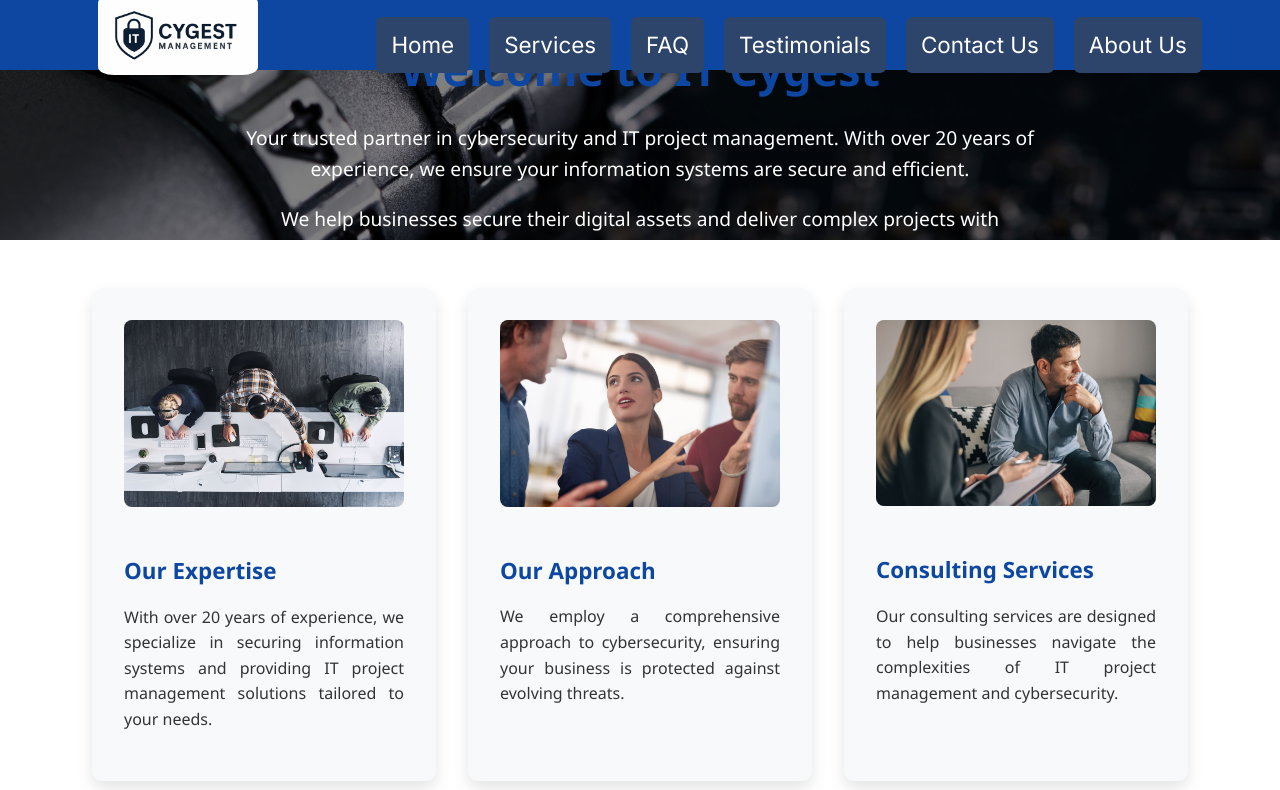
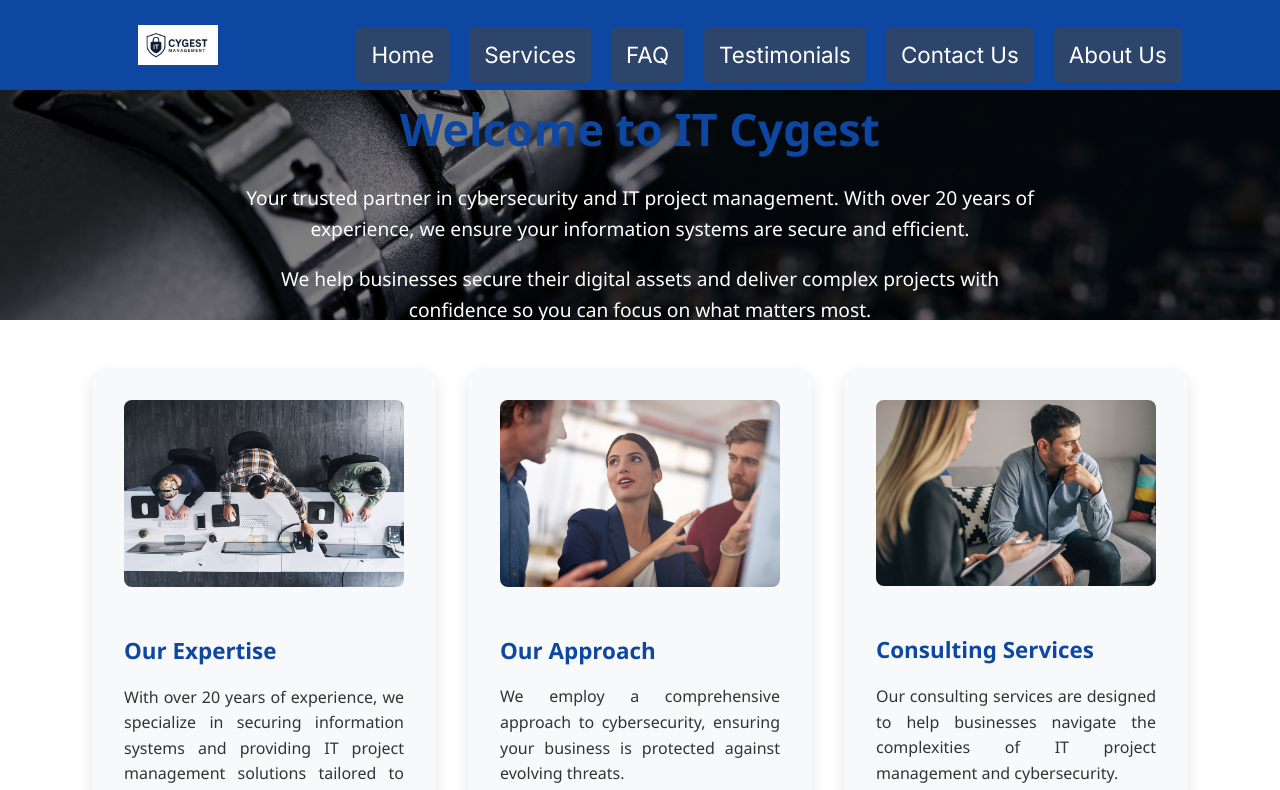
Before and after one commit to itcygestadmin/itcygest-vitrine, a React (Create React App) app: page / in a window 1280 px wide. Shown: the top 790 px of the page. Built offline with nearby package versions, Linux system fonts and the light colour scheme.

Commit message:
fix nav bar

```diff
--- a/src/components/HeroSection.css
+++ b/src/components/HeroSection.css
@@ -2,8 +2,8 @@
   background-image:  url("../assets/Lock_background.jpg");
   background-size: cover;
   background-position: center;
-  margin-top: 5vh;
-  height: 25vh;
+  margin-top: 80px;
+  height: 30vh;
   display: flex;
   align-items: center;
   justify-content: center;
--- a/src/components/Navbar.css
+++ b/src/components/Navbar.css
@@ -7,7 +7,7 @@
     top: 0;
     left: 0;
     width: 100%;
-    height: 5vh; /* 👈 Ajoute cette ligne */
+    height: 60px; /* 👈 Ajoute cette ligne */
     display: flex;
     align-items: center;
     justify-content: space-evenly; /* ✅ Logo à gauche, menu à droite */
@@ -37,12 +37,6 @@
     display: flex;
     gap: 20px;
     margin-right: 20px;
-  }
-
-  /* ✅ Animation d'affichage sur mobile */
-  .nav-links.active {
-
-    display: block; /* ✅ Montre le menu lorsque `menuOpen` est actif */
   }
 
   /* ✅ Effet de survol sur les liens */
@@ -75,6 +69,8 @@
       width: 100%;
       background-color: #002b5c;
       padding: 20px;
+      box-shadow: 0 4px 8px rgba(0,0,0,0.1); /* nouvelle ligne */
+      transition: all 0.3s ease-in-out;      /* nouvelle ligne */
     }
 
     .nav-links.active {
--- a/src/components/Navbar.js
+++ b/src/components/Navbar.js
@@ -2,10 +2,9 @@ import "./Navbar.css";
 import { useState, useEffect } from "react";
 import { Link } from 'react-router-dom';
 
-// ✅ Ajout du logo
-
 function Navbar() {
   const [scrolled, setScrolled] = useState(false);
+  const [menuOpen, setMenuOpen] = useState(false); // ✅ État pour le menu mobile
 
   useEffect(() => {
     const handleScroll = () => {
@@ -16,40 +15,42 @@ function Navbar() {
     return () => window.removeEventListener("scroll", handleScroll);
   }, []);
 
+  const toggleMenu = () => {
+    setMenuOpen(!menuOpen);
+  };
+
   return (
     <nav className={`navbar ${scrolled ? "scrolled" : ""}`}>
-       <img src="/assets/Logov4.png" alt="Logo IT Cygest" style={{ width: '160px', height: '80px', borderRadius: '10%' }} />
+      <img
+        src="/assets/Logov4.png"
+        alt="Logo IT Cygest"
+        className="logo"
+      />
 
-      <ul className="nav-links">
-        {/* Lien vers la page d'accueil */}
+      {/* ✅ Bouton hamburger pour le menu mobile */}
+      <button className="menu-toggle" onClick={toggleMenu}>
+        ☰
+      </button>
+
+      {/* ✅ Ajout de la classe "active" si menuOpen est true */}
+      <ul className={`nav-links ${menuOpen ? "active" : ""}`}>
         <li>
-          <Link to="/" className="home-link">Home</Link>
+          <Link to="/" className="home-link" onClick={() => setMenuOpen(false)}>Home</Link>
         </li>
-
-        {/* Lien vers la page des services */}
         <li>
-          <Link to="/services">Services</Link>
+          <Link to="/services" onClick={() => setMenuOpen(false)}>Services</Link>
         </li>
-                {/* Ancre vers la section FAQ sur la même page */}
         <li>
-          <Link to="/faq">FAQ</Link>
+          <Link to="/faq" onClick={() => setMenuOpen(false)}>FAQ</Link>
         </li>
-         {/* Ancre vers la section Testimonials sur la même page */}
         <li>
-          <Link to="/testimonials">Testimonials</Link>
+          <Link to="/testimonials" onClick={() => setMenuOpen(false)}>Testimonials</Link>
         </li>
-
-        {/* Lien vers la page Contact Us, en utilisant React Router */}
         <li>
-          <a href="/#contact">Contact Us</a>
+          <a href="/#contact" onClick={() => setMenuOpen(false)}>Contact Us</a>
         </li>
-
-
-
-
-          {/* Lien vers la page About Us */}
         <li>
-          <Link to="/aboutus">About Us</Link>
+          <Link to="/aboutus" onClick={() => setMenuOpen(false)}>About Us</Link>
         </li>
       </ul>
     </nav>
```
Lines whose indentation alone changed are shown as unchanged.
